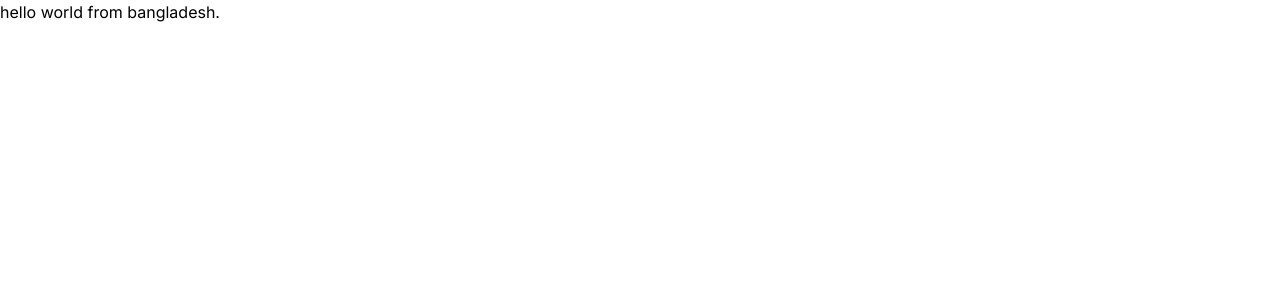
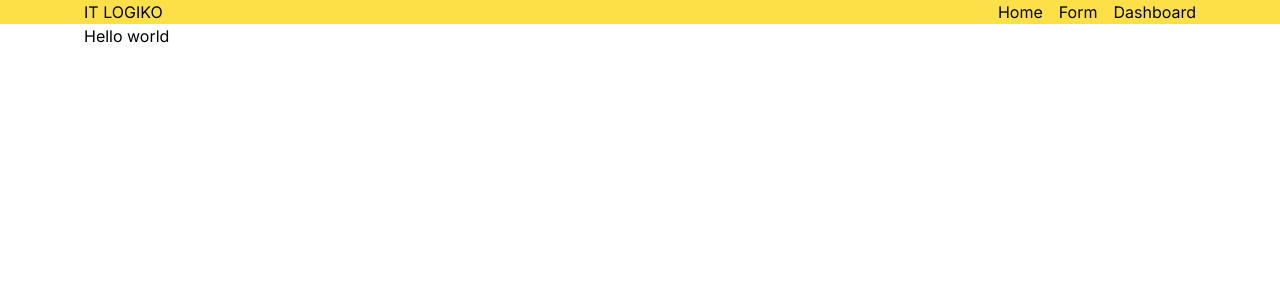
Before and after one commit to DeveloperDolon/itlogiko-task-one-frontend, a Next.js app: page / in a window 1280 px wide. Shown: the top 300 px of the page. Built offline with nearby package versions, Linux system fonts and the light colour scheme.

Commit message:
navbar added commit

```diff
--- /dev/null
+++ b/src/app/_component/MyContainer/MyContainer.tsx
@@ -0,0 +1,7 @@
+import { ReactNode } from "react";
+
+const MyContainer = ({ children }: { children: ReactNode }) => {
+  return <div className="max-w-6xl md:px-5 px-4 mx-auto">{children}</div>;
+};
+
+export default MyContainer;
--- /dev/null
+++ b/src/app/_component/NavBar/NavBar.tsx
@@ -0,0 +1,23 @@
+import Link from "next/link";
+
+const NavBar = () => {
+  return (
+    <div className="bg-yellow-300">
+      <div className="flex justify-between max-w-6xl mx-auto md:px-5 px-4">
+        <div>IT LOGIKO</div>
+
+        <ul className="flex gap-4">
+          <li>
+            <Link href={"/"}>Home</Link>
+          </li>
+          <li>Form</li>
+          <li>
+            <Link href={"/dashboard"}>Dashboard</Link>
+          </li>
+        </ul>
+      </div>
+    </div>
+  );
+};
+
+export default NavBar;
--- a/src/app/layout.tsx
+++ b/src/app/layout.tsx
@@ -1,6 +1,7 @@
 import type { Metadata } from "next";
 import { Inter } from "next/font/google";
 import "./globals.css";
+import NavBar from "./_component/NavBar/NavBar";
 
 const inter = Inter({ subsets: ["latin"] });
 
@@ -16,7 +17,10 @@ export default function RootLayout({
 }>) {
   return (
     <html lang="en">
-      <body className={inter.className}>{children}</body>
+      <body className={inter.className}>
+        <NavBar />
+        {children}
+      </body>
     </html>
   );
 }
--- a/src/app/page.tsx
+++ b/src/app/page.tsx
@@ -1,5 +1,9 @@
-import Image from "next/image";
+import MyContainer from "./_component/MyContainer/MyContainer";
 
 export default function Home() {
-  return <div>hello world from bangladesh.</div>;
+  return (
+    <MyContainer>
+      <div>Hello world</div>
+    </MyContainer>
+  );
 }
```
